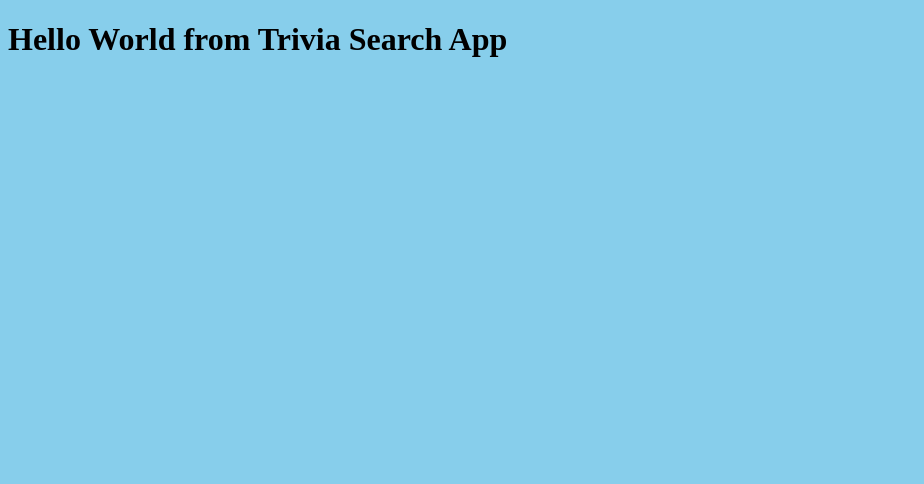
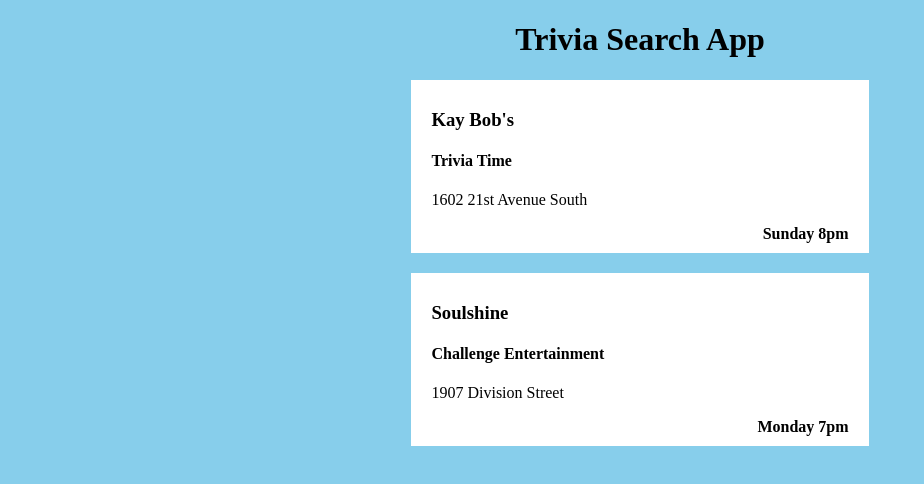
Before and after one commit to davi3blu3/triviaSearch, a website: page public/index.html in a window 1280 px wide. Shown: the whole page, without its empty margins (0-924 px from the left). Drawn offline with Linux system fonts and the light colour scheme.

Commit message:
display cards

```diff
--- a/package.json
+++ b/package.json
@@ -4,7 +4,8 @@
   "description": "an app of Nashville trivia venues",
   "main": "index.js",
   "scripts": {
-    "test": "echo \"Error: no test specified\" && exit 1"
+    "test": "echo \"Error: no test specified\" && exit 1",
+    "start": "node index.js"
   },
   "repository": {
     "type": "git",
--- a/public/css/styles.css
+++ b/public/css/styles.css
@@ -1,3 +1,23 @@
 body {
     background-color: skyblue;
 }
+
+.headline {
+    text-align: center;
+}
+
+.card {
+    background-color: white;
+    padding: 10px 20px;
+    margin: 20px auto;
+    width: 33%;
+}
+
+.dayTime {
+    text-align: right;
+}
+
+.dayTime h4{
+    display: inline-block;
+    margin: 0;
+}
--- a/public/index.html
+++ b/public/index.html
@@ -8,7 +8,28 @@
     <link rel="stylesheet" href="css/styles.css">
 </head>
 <body>
-    <h1>Hello World from Trivia Search App</h1>
+    <h1 class="headline">Trivia Search App</h1>
+
+    <div class="card" data-neighborhood="Hillsboro Village">
+        <h3>Kay Bob's</h3>
+        <h4>Trivia Time</h4>
+        <p>1602 21st Avenue South</p>
+        <div class="dayTime">
+            <h4>Sunday</h4>
+            <h4>8pm</h4>
+        </div>
+    </div>
+
+    <div class="card" data-neighborhood="Midtown">
+        <h3>Soulshine</h3>
+        <h4>Challenge Entertainment</h4>
+        <p>1907 Division Street</p>
+        <div class="dayTime">
+            <h4>Monday</h4>
+            <h4>7pm</h4>
+        </div>
+    </div>
+
     <script src="js/app.js"></script>
 </body>
 </html>
```
